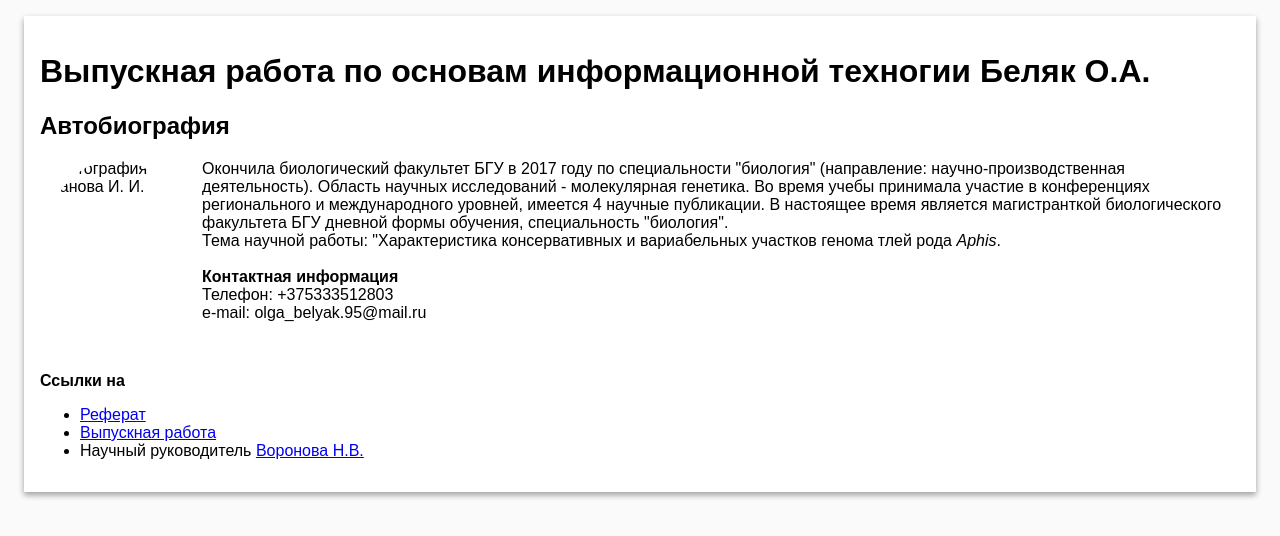
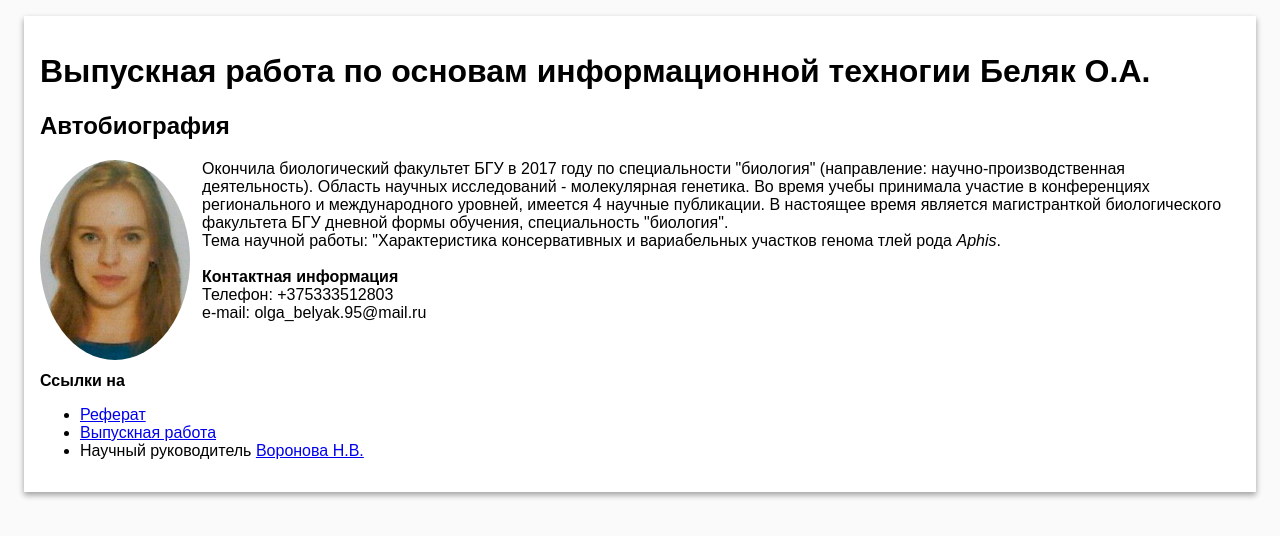
Before and after one commit to olgabelyak/site, a plain HTML site: page index.html in a window 1280 px wide. Drawn offline with Linux system fonts and the light colour scheme.

Commit message:
Update index.html

```diff
--- a/index.html
+++ b/index.html
@@ -44,7 +44,7 @@
         <h1>Выпускная работа по основам информационной техногии Беляк О.А.</h1>
         <section class="info">
             <h2>Автобиография</h2>
-            <img src="./avatar.png" alt="Фотография Иванова И. И." class="photo">
+            <img src="./photo.jpg" alt="Фотография Беляк О.А." class="photo">
             <p>
                  Окончила биологический факультет БГУ в 2017 году по специальности "биология" (направление: научно-производственная деятельность).
  Область научных исследований - молекулярная генетика.
```
